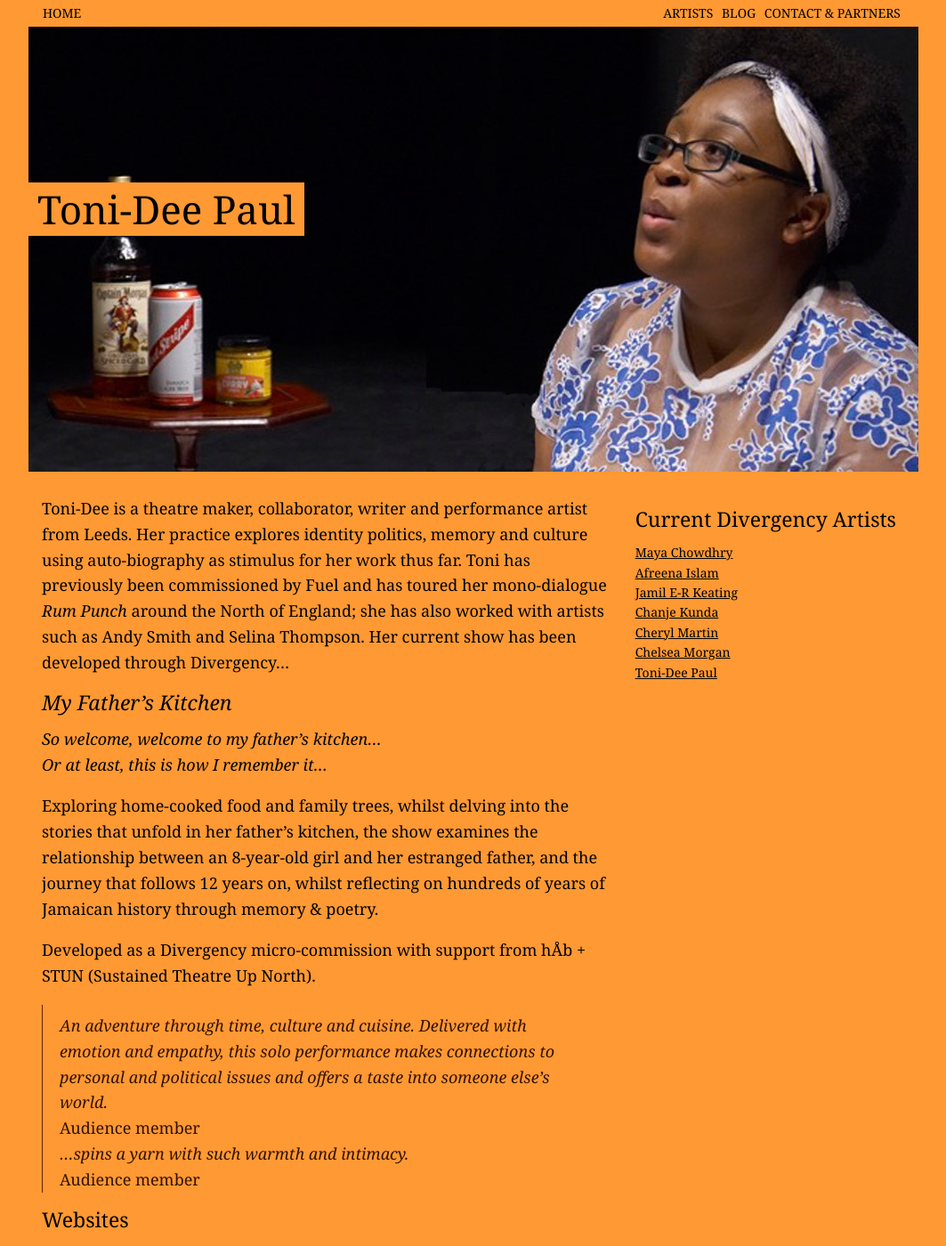
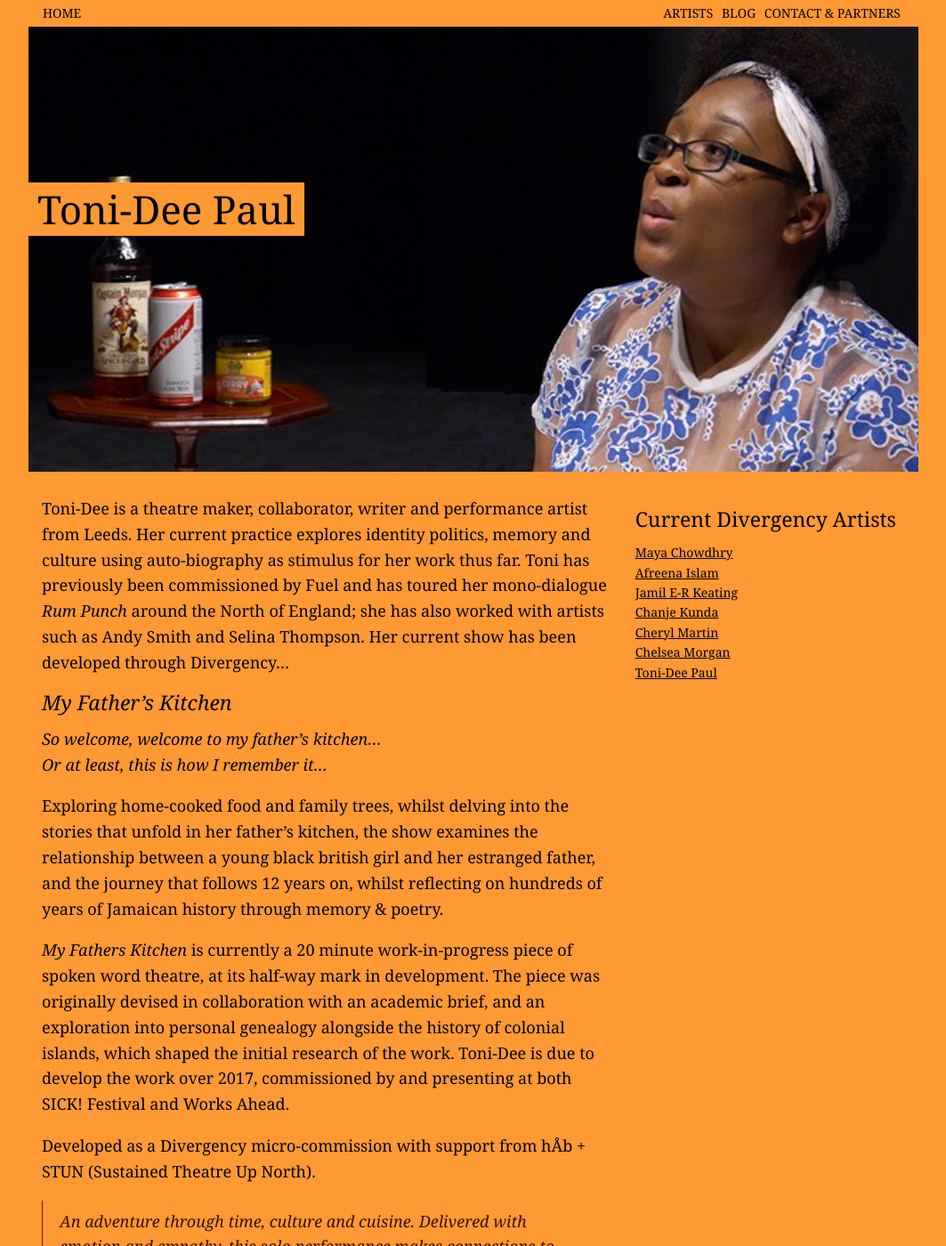
Before and after one commit to divergencymcr/divergencymcr.github.io, a Jekyll site: the page built from current/artist/paul/index.md, in a window 1280 px wide and 1400 px high. Shown: the whole window at 89% size, without its empty margins (108-1171 px from the left). Built offline with Jekyll 4.4.1, drawn with Linux system fonts in a browser that asks for light colours.

Commit message:
toni added text

```diff
--- a/current/artist/paul/index.md
+++ b/current/artist/paul/index.md
@@ -16,17 +16,21 @@
 # header_image: "header.jpg" # optional custom background image, relative to current page
 
 ---
-Toni-Dee is a theatre maker, collaborator, writer and performance artist from Leeds. Her practice explores identity politics, memory and culture using auto-biography as stimulus for her work thus far. Toni has previously been commissioned by Fuel and has toured her mono-dialogue *Rum Punch* around the North of England; she has also worked with artists such as Andy Smith and Selina Thompson. Her current show has been developed through Divergency…
+Toni-Dee is a theatre maker, collaborator, writer and performance artist from Leeds. Her current practice explores identity politics, memory and culture using auto-biography as stimulus for her work thus far. Toni has previously been commissioned by Fuel and has toured her mono-dialogue *Rum Punch* around the North of England; she has also worked with artists such as Andy Smith and Selina Thompson. Her current show has been developed through Divergency…
 
 #### *My Father's Kitchen*
 *So welcome, welcome to my father's kitchen…<br>Or at least, this is how I remember it…*
 
-Exploring home-cooked food and family trees, whilst delving into the stories that unfold in her father's kitchen, the show examines the relationship between an 8-year-old girl and her estranged father, and the journey that follows 12 years on, whilst reflecting on hundreds of years of Jamaican history through memory & poetry.
+Exploring home-cooked food and family trees, whilst delving into the stories that unfold in her father's kitchen, the show examines the relationship between a young black british girl and her estranged father, and the journey that follows 12 years on, whilst reflecting on hundreds of years of Jamaican history through memory & poetry.
+
+*My Fathers Kitchen* is currently a 20 minute work-in-progress piece of spoken word theatre, at its half-way mark in development. The piece was originally devised in collaboration with an academic brief, and an exploration into personal genealogy alongside the history of colonial islands, which shaped the initial research of the work. Toni-Dee is due to develop the work over 2017, commissioned by and presenting at both SICK! Festival and Works Ahead.
 
 Developed as a Divergency micro-commission with support from hÅb + STUN (Sustained Theatre Up North).
 
 >*An adventure through time, culture and cuisine. Delivered with emotion and empathy, this solo performance makes connections to personal and political issues and offers a taste into someone else's world.*<br>Audience member
 >*…spins a yarn with such warmth and intimacy.*<br>Audience member
 
+
+
 #### Websites
 <a href="http://tonidp0205.wixsite.com/tonideepaul" target="_blank">tonidp0205.wixsite.com</a> | <a href="http://twitter.com/tonidee_p" target="_blank">@tonidee_p</a>
```
